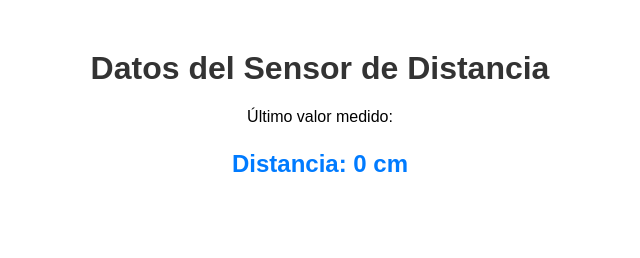
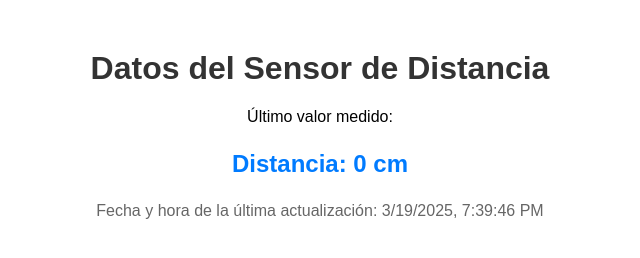
Before and after one commit to DistanciasItech/ESPDatos, a plain HTML site: page index.html in a window 1280 px wide. Shown: the whole page, without its empty margins (320-960 px from the left). Drawn offline with Linux system fonts and the light colour scheme.

Commit message:
Update index.html

```diff
--- a/index.html
+++ b/index.html
@@ -8,19 +8,28 @@
         body { font-family: Arial, sans-serif; text-align: center; margin: 50px; }
         h1 { color: #333; }
         #data { font-size: 24px; font-weight: bold; color: #007bff; }
+        #timestamp { font-size: 16px; color: #666; margin-top: 10px; }
     </style>
 </head>
 <body>
     <h1>Datos del Sensor de Distancia</h1>
     <p>Último valor medido:</p>
     <p id="data">Esperando datos...</p>
+    <p id="timestamp">Fecha y hora de la última actualización: --</p>
 
     <script>
         async function obtenerDatos() {
             try {
                 const response = await fetch("https://raw.githubusercontent.com/DistanciasItech/ESPDatos/main/datos.json");
                 const data = await response.json();
+
+                // Mostrar el dato recibido
                 document.getElementById("data").innerText = `Distancia: ${data.sensor1} cm`;
+
+                // Obtener la hora y fecha actual del navegador
+                const ahora = new Date();
+                const fechaHora = ahora.toLocaleString();
+                document.getElementById("timestamp").innerText = `Fecha y hora de la última actualización: ${fechaHora}`;
             } catch (error) {
                 console.error("Error obteniendo datos:", error);
             }
```
